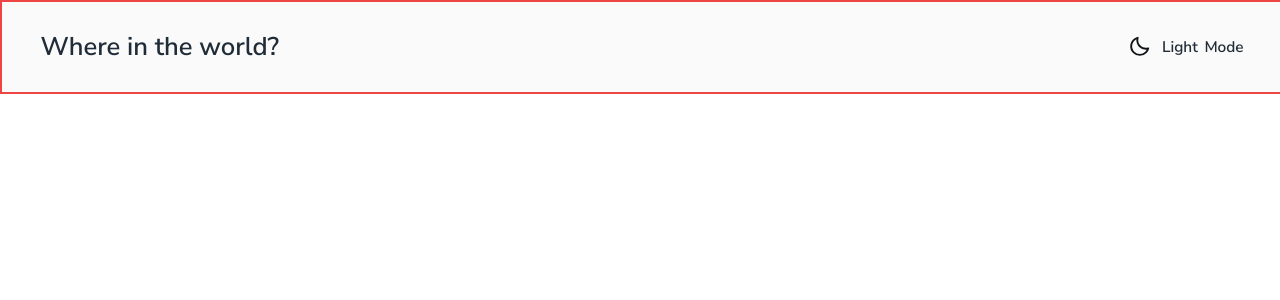
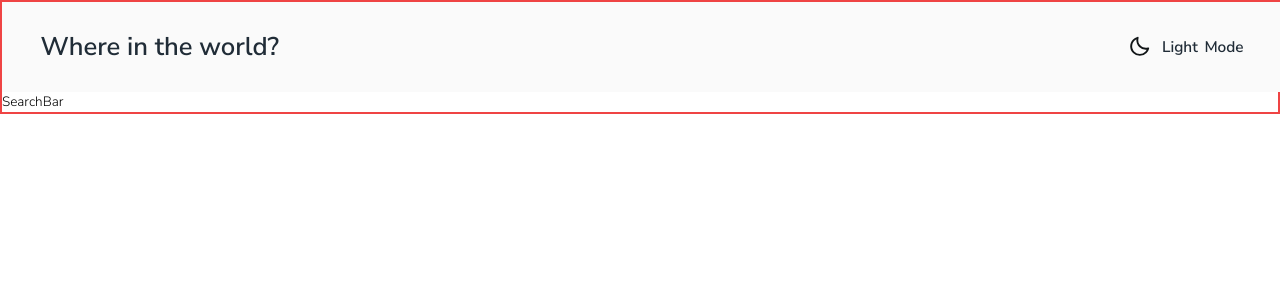
Before and after one commit to SouhailM07/FrontEndMentor_rest-countries-api, a React (Vite) app: page / in a window 1280 px wide. Shown: the top 300 px of the page. Built offline with nearby package versions, Linux system fonts and the light colour scheme.

Commit message:
[SearchBar] component was created

```diff
--- a/src/components/MyContainer/MyContainer.tsx
+++ b/src/components/MyContainer/MyContainer.tsx
@@ -1,11 +1,13 @@
 // style
 import "./mycontainer.css";
 // components
-import { Navbar } from "../../components";
+import { Navbar, SearchBar } from "../../components";
+//
 export default function MyContainer() {
   return (
     <div className="border-2 border-red-500">
       <Navbar />
+      <SearchBar />
     </div>
   );
 }
--- /dev/null
+++ b/src/components/SearchBar/SearchBar.tsx
@@ -0,0 +1,6 @@
+// style
+import "./searchbar.css";
+
+export default function SearchBar() {
+  return <>SearchBar</>;
+}
--- /dev/null
+++ b/src/components/SearchBar/searchbar.css
@@ -0,0 +1,6 @@
+@tailwind base;
+@tailwind components;
+@tailwind utilities;
+
+@layer components {
+}
--- a/src/components/index.js
+++ b/src/components/index.js
@@ -1,2 +1,3 @@
 export { default as MyContainer } from "./MyContainer/MyContainer";
 export { default as Navbar } from "./Navbar/Navbar";
+export { default as SearchBar } from "./SearchBar/SearchBar";
```
